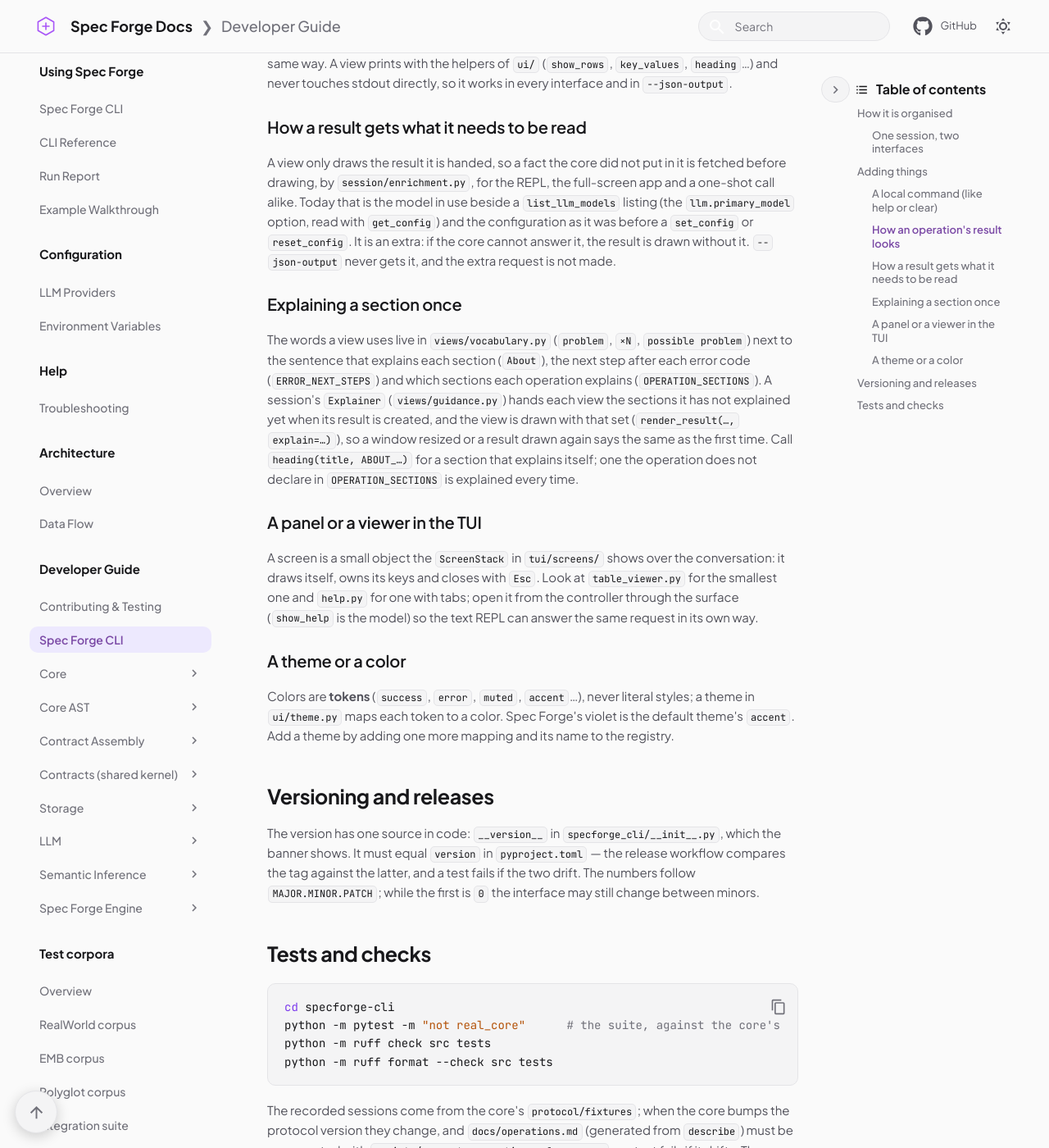
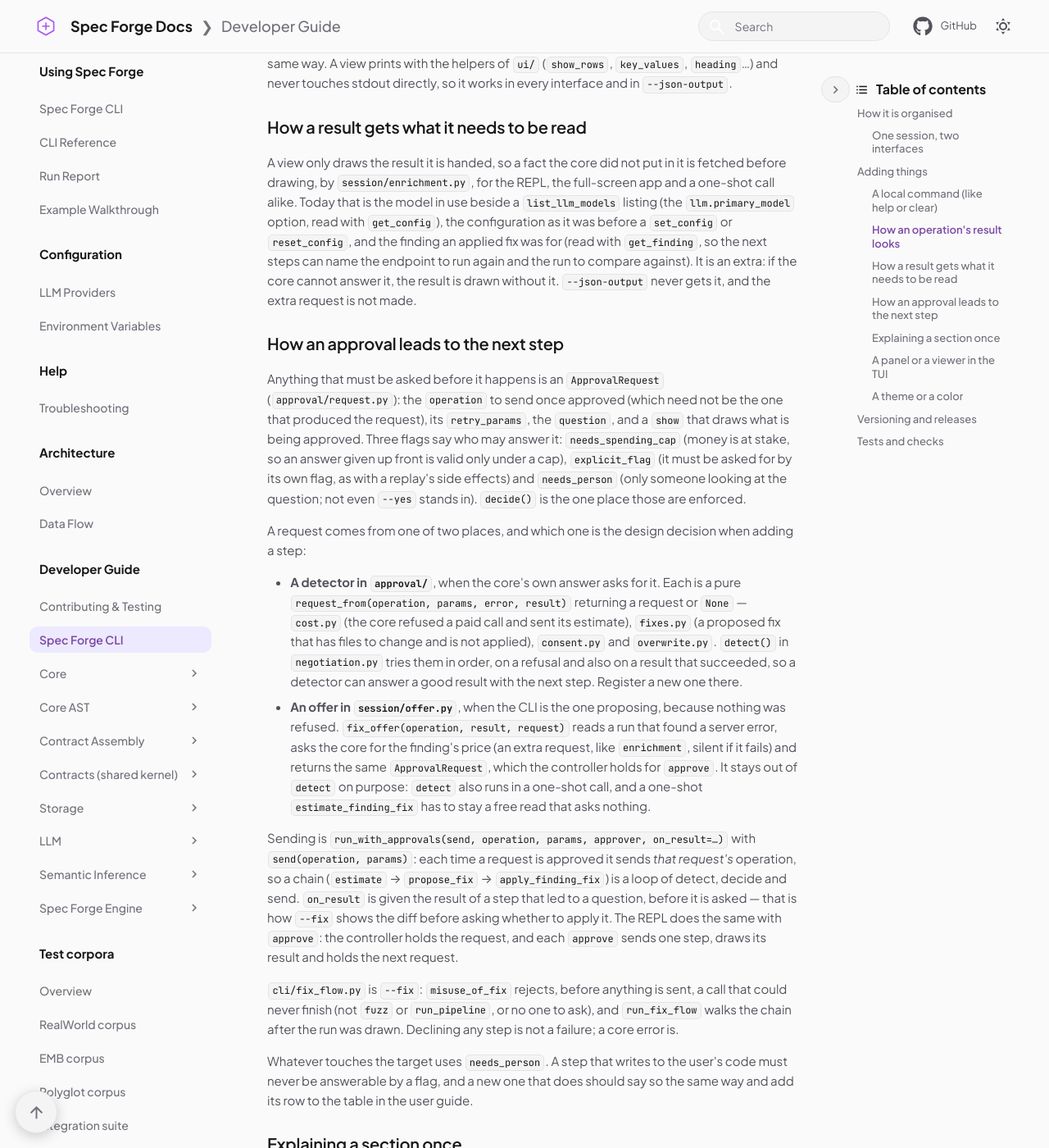
Before and after one commit to Spec-Forge-Testing/specforge-docs, an MkDocs documentation site: the page built from docs/developer-guide/specforge-cli.md, in a window 1280 px wide and 1400 px high, scrolled down 2080 px. Shown: the whole window at 82% size. Built offline with MkDocs 1.6.1 and Material for MkDocs 9.7.7, drawn with Linux system fonts in a browser that asks for light colours; comment, search, counter and statistics services are not loaded; some of the changed text lies outside the part shown.

Commit message:
docs(cli): explain how approvals chain into fixes

````diff
--- a/docs/developer-guide/specforge-cli.md
+++ b/docs/developer-guide/specforge-cli.md
@@ -11,7 +11,7 @@ publishes in its handshake.
 ```text
 src/specforge_cli/
 ├── __main__.py        # routing only: update, delete, credentials, one-shot or interactive
-├── cli/               # the command-line modes: one-shot, interactive, argv parser, CI outcome
+├── cli/               # the command-line modes: one-shot, interactive, argv parser, CI outcome, `--fix`
 ├── startup/           # which core to launch, startup timeout, clean exit on SIGTERM
 ├── maintenance/       # looking after the install: credentials, update, uninstall
 ├── protocol/          # the client: transport, handshake, requests, events, cancellation
@@ -19,7 +19,7 @@ src/specforge_cli/
 ├── session/           # what the REPL and the TUI share: controller, parsing, history, header
 ├── repl/              # the text interface: a line reader over the session controller
 ├── tui/               # the full-screen interface (see below)
-├── approval/          # confirmations: destructive calls, inference cost, replay side effects
+├── approval/          # confirmations: destructive calls, inference cost, replay, applying a fix
 ├── shell/             # the `!<command>` escape
 ├── views/             # operation results, error codes and progress events as terminal output
 └── ui/                # theme, design tokens, components, banner
@@ -82,9 +82,51 @@ never touches stdout directly, so it works in every interface and in `--json-out
 A view only draws the result it is handed, so a fact the core did not put in it is fetched
 before drawing, by `session/enrichment.py`, for the REPL, the full-screen app and a one-shot
 call alike. Today that is the model in use beside a `list_llm_models` listing (the
-`llm.primary_model` option, read with `get_config`) and the configuration as it was before a
-`set_config` or `reset_config`. It is an extra: if the core cannot answer it, the result is
+`llm.primary_model` option, read with `get_config`), the configuration as it was before a
+`set_config` or `reset_config`, and the finding an applied fix was for (read with `get_finding`,
+so the next steps can name the endpoint to run again and the run to compare against). It is an extra: if the core cannot answer it, the result is
 drawn without it. `--json-output` never gets it, and the extra request is not made.
+
+### How an approval leads to the next step
+
+Anything that must be asked before it happens is an `ApprovalRequest` (`approval/request.py`):
+the `operation` to send once approved (which need not be the one that produced the request),
+its `retry_params`, the `question`, and a `show` that draws what is being approved. Three flags
+say who may answer it: `needs_spending_cap` (money is at stake, so an answer given up front is
+valid only under a cap), `explicit_flag` (it must be asked for by its own flag, as with a
+replay's side effects) and `needs_person` (only someone looking at the question; not even
+`--yes` stands in). `decide()` is the one place those are enforced.
+
+A request comes from one of two places, and which one is the design decision when adding a step:
+
+- **A detector in `approval/`**, when the core's own answer asks for it. Each is a pure
+  `request_from(operation, params, error, result)` returning a request or `None` — `cost.py`
+  (the core refused a paid call and sent its estimate), `fixes.py` (a proposed fix that has
+  files to change and is not applied), `consent.py` and `overwrite.py`. `detect()` in
+  `negotiation.py` tries them in order, on a refusal and also on a result that succeeded, so
+  a detector can answer a good result with the next step. Register a new one there.
+- **An offer in `session/offer.py`**, when the CLI is the one proposing, because nothing was
+  refused. `fix_offer(operation, result, request)` reads a run that found a server error, asks
+  the core for the finding's price (an extra request, like `enrichment`, silent if it fails) and
+  returns the same `ApprovalRequest`, which the controller holds for `approve`. It stays out of
+  `detect` on purpose: `detect` also runs in a one-shot call, and a one-shot
+  `estimate_finding_fix` has to stay a free read that asks nothing.
+
+Sending is `run_with_approvals(send, operation, params, approver, on_result=…)` with
+`send(operation, params)`: each time a request is approved it sends *that request's* operation,
+so a chain (`estimate` → `propose_fix` → `apply_finding_fix`) is a loop of detect, decide and
+send. `on_result` is given the result of a step that led to a question, before it is asked —
+that is how `--fix` shows the diff before asking whether to apply it. The REPL does the same
+with `approve`: the controller holds the request, and each `approve` sends one step, draws its
+result and holds the next request.
+
+`cli/fix_flow.py` is `--fix`: `misuse_of_fix` rejects, before anything is sent, a call that
+could never finish (not `fuzz` or `run_pipeline`, or no one to ask), and `run_fix_flow` walks
+the chain after the run was drawn. Declining any step is not a failure; a core error is.
+
+Whatever touches the target uses `needs_person`. A step that writes to the user's code must
+never be answerable by a flag, and a new one that does should say so the same way and add its
+row to the table in the user guide.
 
 ### Explaining a section once
 
@@ -132,3 +174,9 @@ with `scripts/generate_operation_reference.py` — a test fails if it drifts. Th
 tests start an actual core and run only where it is installed. The full-screen interface is
 tested against a virtual terminal (`pyte`), so its tests need no real console; coverage of
 `tui/` is expected to stay at 95 % or above.
+
+No recorded session holds the fix flow, because an estimate carries a model's price and would go
+stale. The shapes its tests use (`finding_estimate`, `finding_refusal` in
+`tests/approval/estimates.py`) come from the core's code and were checked once against a real
+core, so when the core changes `estimate_finding_fix`, `propose_fix` or `apply_finding_fix`,
+that is where to update them.
````
